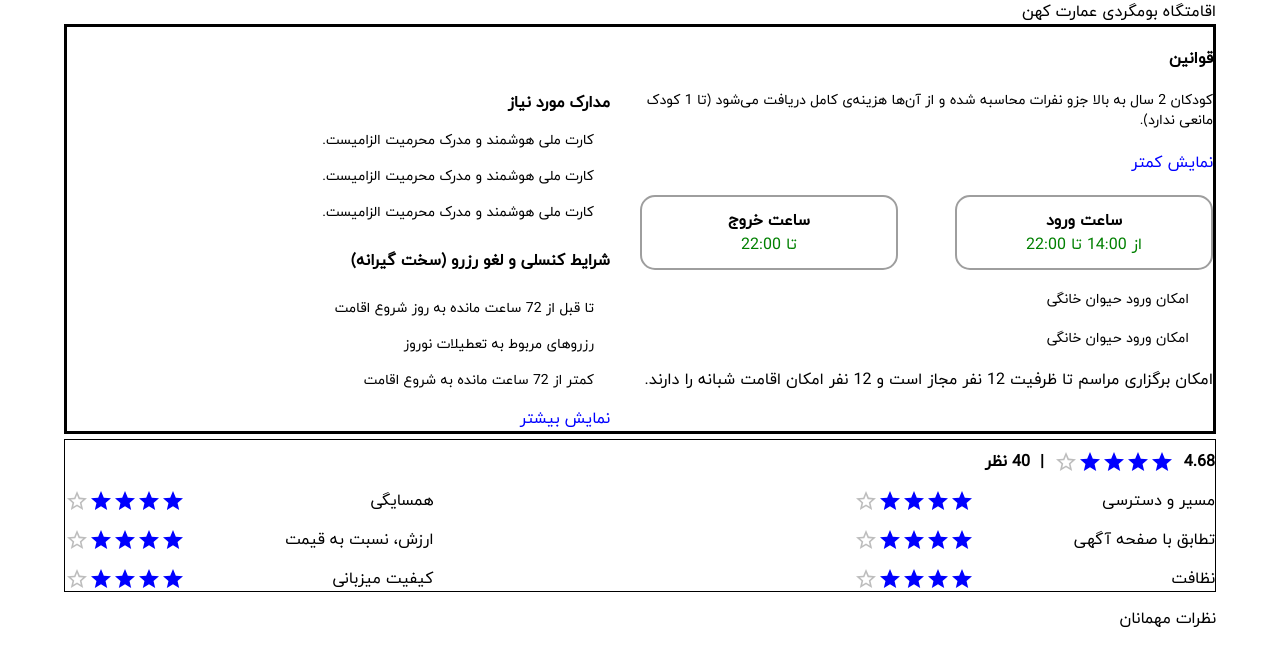
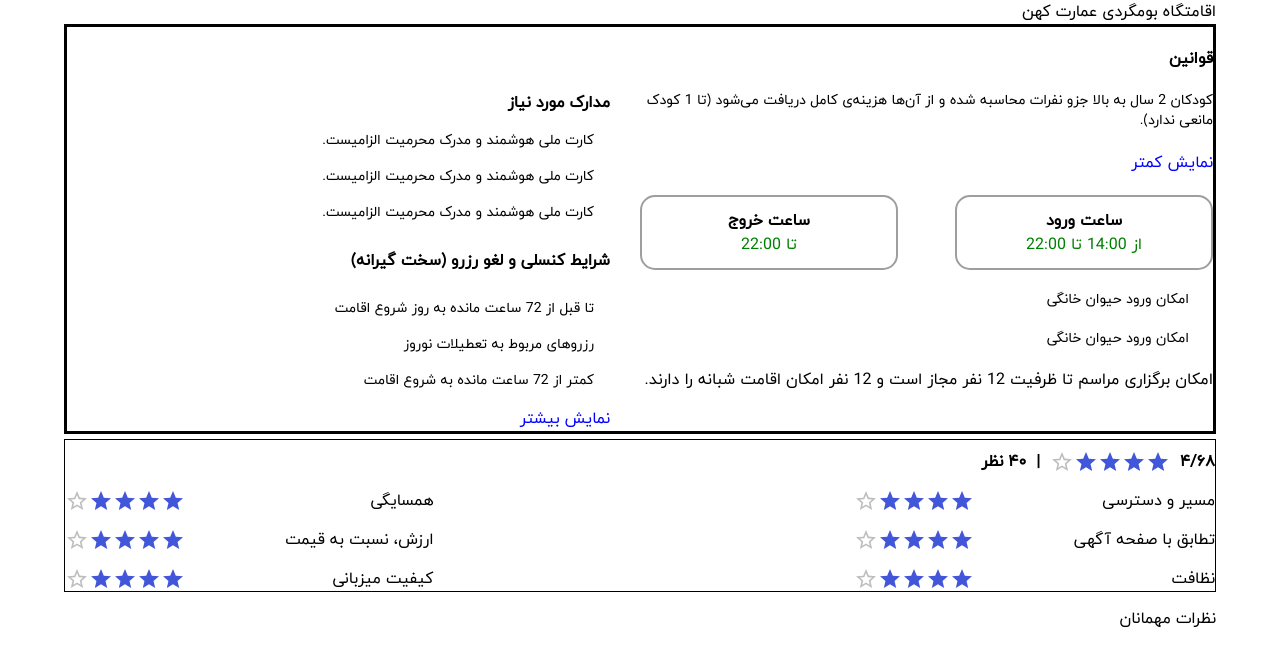
Before and after one commit to Masoudbkhti/Shab, a Next.js app: page /houses/1 in a window 1280 px wide. Shown: the top 666 px of the page. Built offline with nearby package versions, Linux system fonts and the light colour scheme.

Commit message:
persian number added and the the color of the star in rating tag corrected

```diff
--- a/app/components/houses/CommentRate.js
+++ b/app/components/houses/CommentRate.js
@@ -1,4 +1,5 @@
 import { Box, Container, Rating, Typography, Grid } from "@mui/material";
+
 
 export default function CommentRate() {
   return (
@@ -13,19 +14,20 @@ export default function CommentRate() {
           }}
         >
           <Typography variant="body1" sx={{ fontWeight: "bold" }}>
-            4.68
+          ۴/۶۸
           </Typography>
           <Rating
             name="read-only"
             value={3.5}
             readOnly
-            sx={{ color: "blue" }}
+            sx={{ color: "#4156D9"}}
+            className="CommentRating"
           />
           <Typography variant="body1" sx={{ fontWeight: "bold" }}>
             |
           </Typography>
           <Typography variant="body1" sx={{ fontWeight: "bold" }}>
-            40 نظر
+          ۴۰ نظر
           </Typography>
         </Box>
         <Grid
@@ -47,7 +49,7 @@ export default function CommentRate() {
                 name="read-only"
                 value={3.5}
                 readOnly
-                sx={{ color: "blue" }}
+                sx={{ color: "#4156D9"}}
               />
             </Box>
             <Box
@@ -63,7 +65,7 @@ export default function CommentRate() {
                 name="read-only"
                 value={3.5}
                 readOnly
-                sx={{ color: "blue" }}
+                sx={{ color: "#4156D9"}}
               />
             </Box>
             <Box
@@ -79,7 +81,7 @@ export default function CommentRate() {
                 name="read-only"
                 value={3.5}
                 readOnly
-                sx={{ color: "blue" }}
+                sx={{ color: "#4156D9"}}
               />
             </Box>
           </Box>
@@ -97,7 +99,7 @@ export default function CommentRate() {
                 name="read-only"
                 value={3.5}
                 readOnly
-                sx={{ color: "blue" }}
+                sx={{ color: "#4156D9"}}
               />
             </Box>
             <Box
@@ -113,7 +115,7 @@ export default function CommentRate() {
                 name="read-only"
                 value={3.5}
                 readOnly
-                sx={{ color: "blue" }}
+                sx={{ color: "#4156D9"}}
               />
             </Box>
             <Box
@@ -129,7 +131,7 @@ export default function CommentRate() {
                 name="read-only"
                 value={3.5}
                 readOnly
-                sx={{ color: "blue" }}
+                sx={{ color: "#4156D9"}}
               />
             </Box>
           </Box>
```
